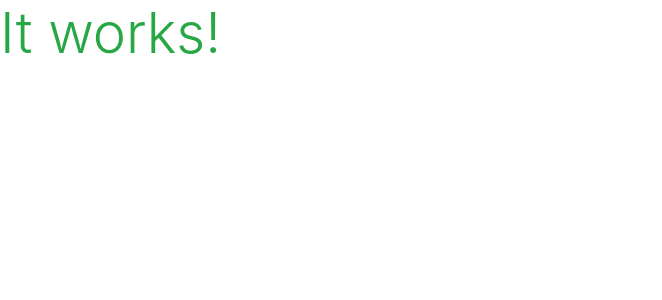
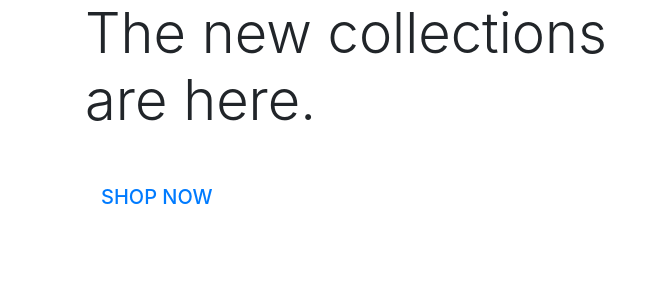
Before and after one commit to gideongannaban/Boutique-Aldo, a Django app: page / in a window 1280 px wide. Shown: the top 300 px of the page, without its empty margins (0-662 px from the left). Run offline with Django 3.2, Linux system fonts and the light colour scheme; some libraries are stand-ins or nearby versions.

Commit message:
Added homepage-content

```diff
--- a/home/templates/home/index.html
+++ b/home/templates/home/index.html
@@ -1,8 +1,29 @@
 {% extends "base.html" %}
 {% load static %}
 
+{% block page_header %}
+    <div class="container header-container">
+        <div class="row">
+            <div class="col">
+            </div>
+        </div>
+    </div>
+{% endblock %}
+
 {% block content %}
-    <h1 class="display-4 text-success">
-        It works!
-    </h1>
+    <div class="container h-100">
+        <div class="row h-100">
+            <div class="col-7 col-md-6 my-auto">
+                <h1 class="display-4 logo-font text-block">
+                    The new collections are here.
+                </h1>
+                <div class="my-5">
+                    <h4>
+                        <a href="" class="show-now-button btn-lg rounded-0 text-uppercase py-3">Shop Now
+                        </a>
+                    </h4>
+                </div>
+            </div>
+        </div>
+    </div>
 {% endblock %}
```
